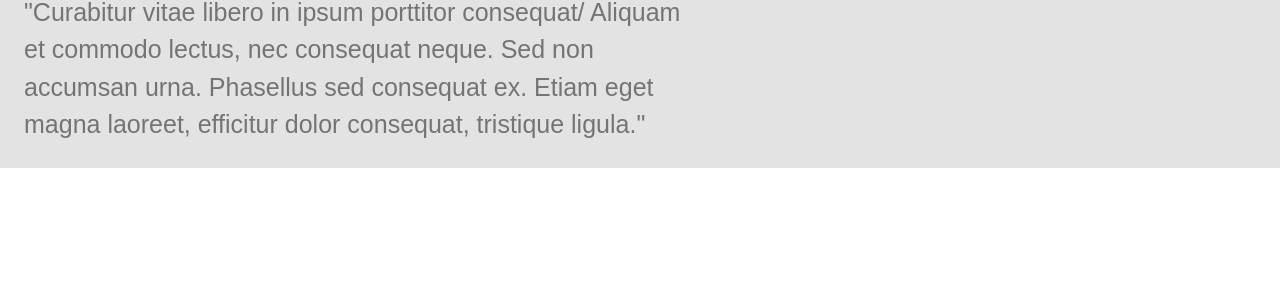
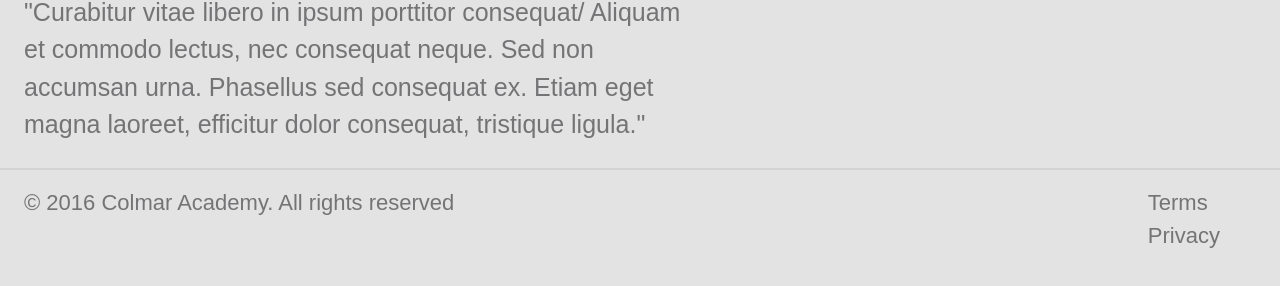
Before and after one commit to Sujeil/ColmarAcademy, a plain HTML site: page index.html in a window 1280 px wide. Shown: the part 4198-4484 px from the top of the page. Before the commit the page ends 4366 px from the top, so only its background shows below. Drawn offline with Linux system fonts and the light colour scheme.

Commit message:
Desktop footer styled

```diff
--- a/index.html
+++ b/index.html
@@ -168,6 +168,12 @@
                 </div>
             </div>
         </section>
-        <footer></footer>
+        <footer>
+            <p>&copy 2016 Colmar Academy. All rights reserved</p>
+            <div class="term-pri">
+                <a href="#">Terms</a>
+                <a href="#">Privacy</a>
+            </div>
+        </footer>
     </body>
 </html>
--- a/resources/css/style.css
+++ b/resources/css/style.css
@@ -349,3 +349,32 @@ video{
 .thesis-side-info p{
     color: rgba(100, 100, 102, 0.88);
 }
+
+@media only screen and (max-width: 480px){}
+
+footer{
+    border-top: 2px solid lightgray;
+    padding: 16px 24px 5% 24px;
+    color: rgba(100, 100, 102, 0.88);
+    display: flex;
+    background-color: #E4E3E3;
+}
+
+footer p{
+    font-size: 22px;
+    width: 90%;
+}
+
+.term-pri{
+    width: 10%;
+}
+
+footer a{
+    text-decoration: none;
+    color: rgba(100, 100, 102, 0.88);
+    font-family: 'Droid Sans', sans-serif;
+    font-size: 22px;
+    align-items: center;
+    line-height: 1.5;
+    padding-left: 15px;
+}
```
